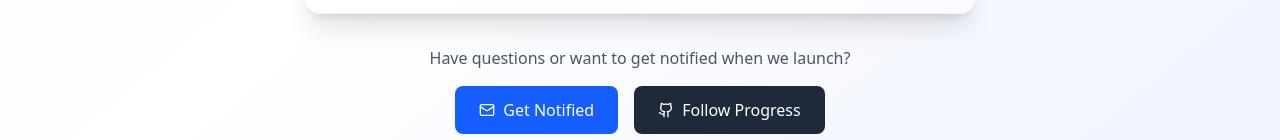
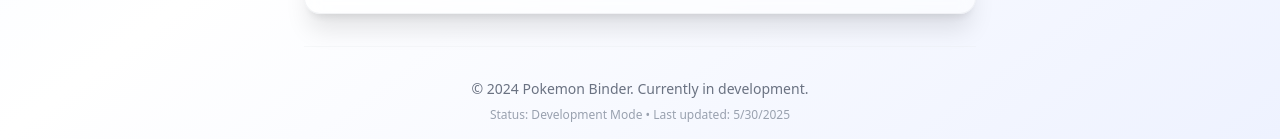
Before and after one commit to biroman/pkmnbindrnew, a React (Vite) app: page / in a window 1280 px wide. Shown: the part 812-952 px from the top of the page. Built offline with nearby package versions, Linux system fonts and the light colour scheme; no server answers.

Commit message:
Remove contact section from UnderDevelopment component to streamline layout; enhance focus on development status. Improve overall readability and maintainability of the component.

```diff
--- a/src/pages/UnderDevelopment.jsx
+++ b/src/pages/UnderDevelopment.jsx
@@ -130,23 +130,6 @@
           </div>
         </div>
 
-        {/* Contact */}
-        <div className="space-y-4">
-          <p className="text-gray-600 dark:text-gray-400">
-            Have questions or want to get notified when we launch?
-          </p>
-          <div className="flex justify-center space-x-4">
-            <button className="flex items-center px-6 py-3 bg-blue-600 hover:bg-blue-700 text-white rounded-lg transition-colors duration-200">
-              <Mail className="h-4 w-4 mr-2" />
-              Get Notified
-            </button>
-            <button className="flex items-center px-6 py-3 bg-gray-800 hover:bg-gray-900 text-white rounded-lg transition-colors duration-200">
-              <Github className="h-4 w-4 mr-2" />
-              Follow Progress
-            </button>
-          </div>
-        </div>
-
         {/* Footer */}
         <div className="pt-8 border-t border-gray-200/30 dark:border-gray-700/30">
           <p className="text-sm text-gray-500 dark:text-gray-400">
```
